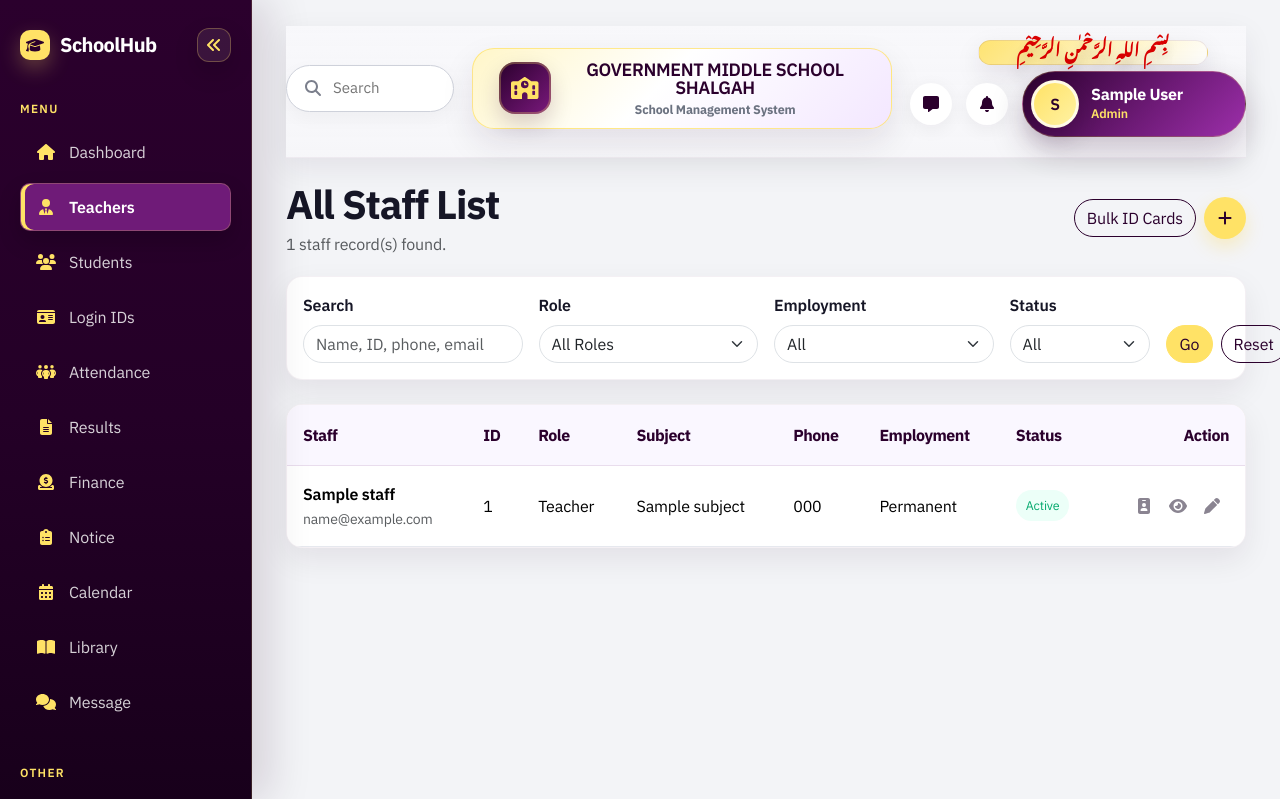
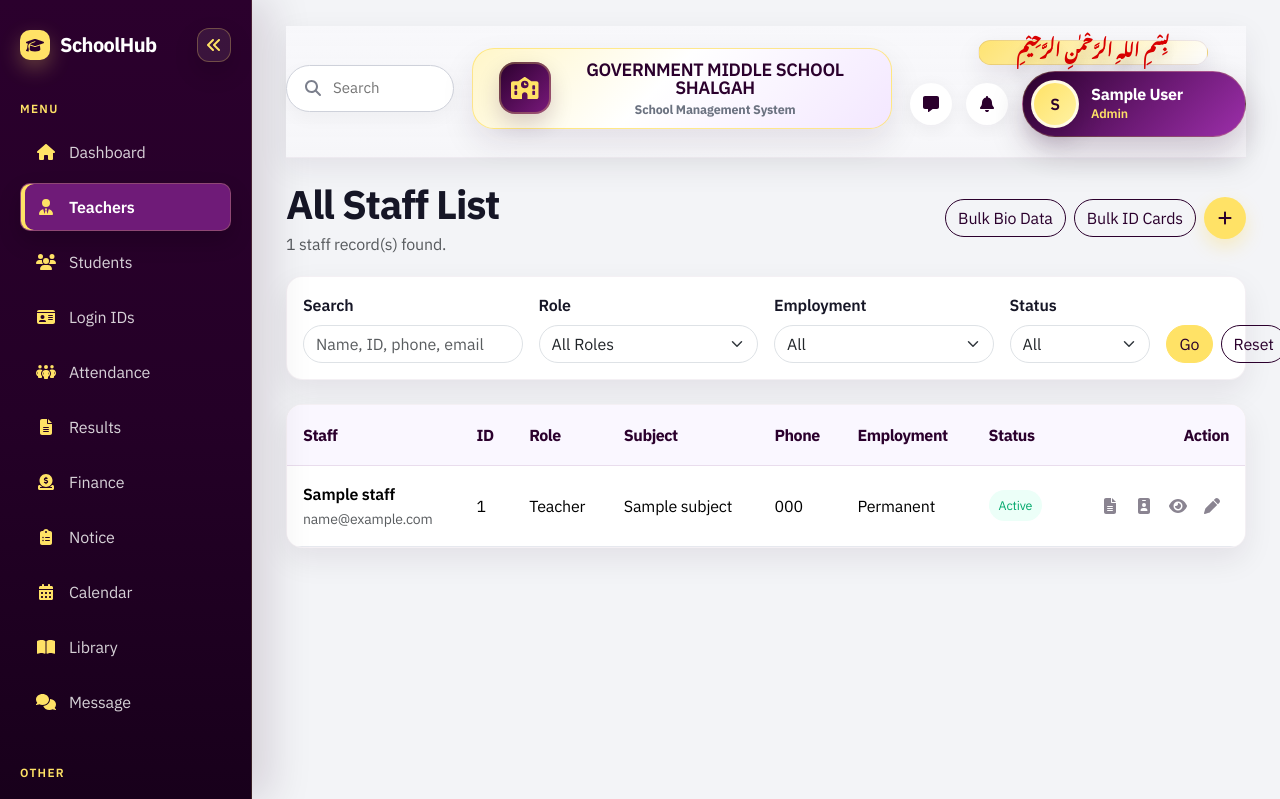
Before and after one commit to pehlidachan/school-management-system, a Django app: page /staff/display/ in a window 1280 px wide. Shown: the top 799 px of the page. Run offline with Django 5.2, Linux system fonts and the light colour scheme; a user stored in the database is signed in; data comes from the database, SQL or seed files in the repository; tables that the repository leaves empty hold one stand-in row (values such as "Sample post"); some libraries are stand-ins or nearby versions.

Commit message:
Add staff biodata print actions

```diff
--- a/school/templates/staff_filtered_list_v3.html
+++ b/school/templates/staff_filtered_list_v3.html
@@ -4,7 +4,7 @@
 {% block 'content' %}
 <div class="hub-toolbar">
     <div><h1 class="hub-page-title">All Staff List</h1><p class="text-muted mb-0">{{ result_count }} staff record(s) found.</p></div>
-    <div class="d-flex gap-2 align-items-center flex-wrap"><a href="{% url 'bulk_staff_id_cards' %}" class="btn btn-outline-dark rounded-pill">Bulk ID Cards</a><a href="{% url 'add_staff' %}" class="hub-add-btn" title="Add Staff"><i class="fa-solid fa-plus"></i></a></div>
+    <div class="d-flex gap-2 align-items-center flex-wrap"><a href="{% url 'bulk_staff_biodata' %}" class="btn btn-outline-dark rounded-pill">Bulk Bio Data</a><a href="{% url 'bulk_staff_id_cards' %}" class="btn btn-outline-dark rounded-pill">Bulk ID Cards</a><a href="{% url 'add_staff' %}" class="hub-add-btn" title="Add Staff"><i class="fa-solid fa-plus"></i></a></div>
 </div>
 <div class="hub-card p-3 mb-4"><form method="GET" class="row g-3 align-items-end">
     <div class="col-md-3"><label class="form-label fw-bold">Search</label><input type="search" name="q" value="{{ q }}" class="form-control rounded-pill" placeholder="Name, ID, phone, email"></div>
@@ -14,6 +14,6 @@
     <div class="col-md-1 d-flex gap-2"><button type="submit" class="btn btn-success rounded-pill">Go</button><a href="{% url 'display_staff' %}" class="btn btn-outline-dark rounded-pill">Reset</a></div>
 </form></div>
 <div class="hub-table-card"><div class="table-responsive"><table class="table align-middle"><thead><tr><th>Staff</th><th>ID</th><th>Role</th><th>Subject</th><th>Phone</th><th>Employment</th><th>Status</th><th class="text-end">Action</th></tr></thead><tbody>
-{% for member in staff %}<tr><td><strong>{{ member.name }}</strong><br><span class="text-muted small">{{ member.email }}</span></td><td>{{ member.id }}</td><td>{{ member.role }}</td><td>{{ member.subject|default:'-' }}</td><td>{{ member.phone }}</td><td>{{ member.employment_status }}</td><td>{% if member.status %}<span class="hub-status active">Active</span>{% else %}<span class="hub-status inactive">Inactive</span>{% endif %}</td><td class="text-end"><a class="hub-action-icon" target="_blank" href="{% url 'staff_id_card' member.id %}" title="ID Card"><i class="fa-solid fa-id-badge"></i></a><a class="hub-action-icon" href="{% url 'staff_details' member.id %}" title="Details"><i class="fa-solid fa-eye"></i></a><a class="hub-action-icon" href="{% url 'edit_staff' member.id %}" title="Edit"><i class="fa-solid fa-pen"></i></a></td></tr>{% empty %}<tr><td colspan="8" class="text-center text-muted py-5">No staff found for selected filters.</td></tr>{% endfor %}
+{% for member in staff %}<tr><td><strong>{{ member.name }}</strong><br><span class="text-muted small">{{ member.email }}</span></td><td>{{ member.id }}</td><td>{{ member.role }}</td><td>{{ member.subject|default:'-' }}</td><td>{{ member.phone }}</td><td>{{ member.employment_status }}</td><td>{% if member.status %}<span class="hub-status active">Active</span>{% else %}<span class="hub-status inactive">Inactive</span>{% endif %}</td><td class="text-end"><a class="hub-action-icon" target="_blank" href="{% url 'staff_biodata_print' member.id %}" title="Bio Data"><i class="fa-solid fa-file-lines"></i></a><a class="hub-action-icon" target="_blank" href="{% url 'staff_id_card' member.id %}" title="ID Card"><i class="fa-solid fa-id-badge"></i></a><a class="hub-action-icon" href="{% url 'staff_details' member.id %}" title="Details"><i class="fa-solid fa-eye"></i></a><a class="hub-action-icon" href="{% url 'edit_staff' member.id %}" title="Edit"><i class="fa-solid fa-pen"></i></a></td></tr>{% empty %}<tr><td colspan="8" class="text-center text-muted py-5">No staff found for selected filters.</td></tr>{% endfor %}
 </tbody></table></div></div>
 {% endblock %}
```
